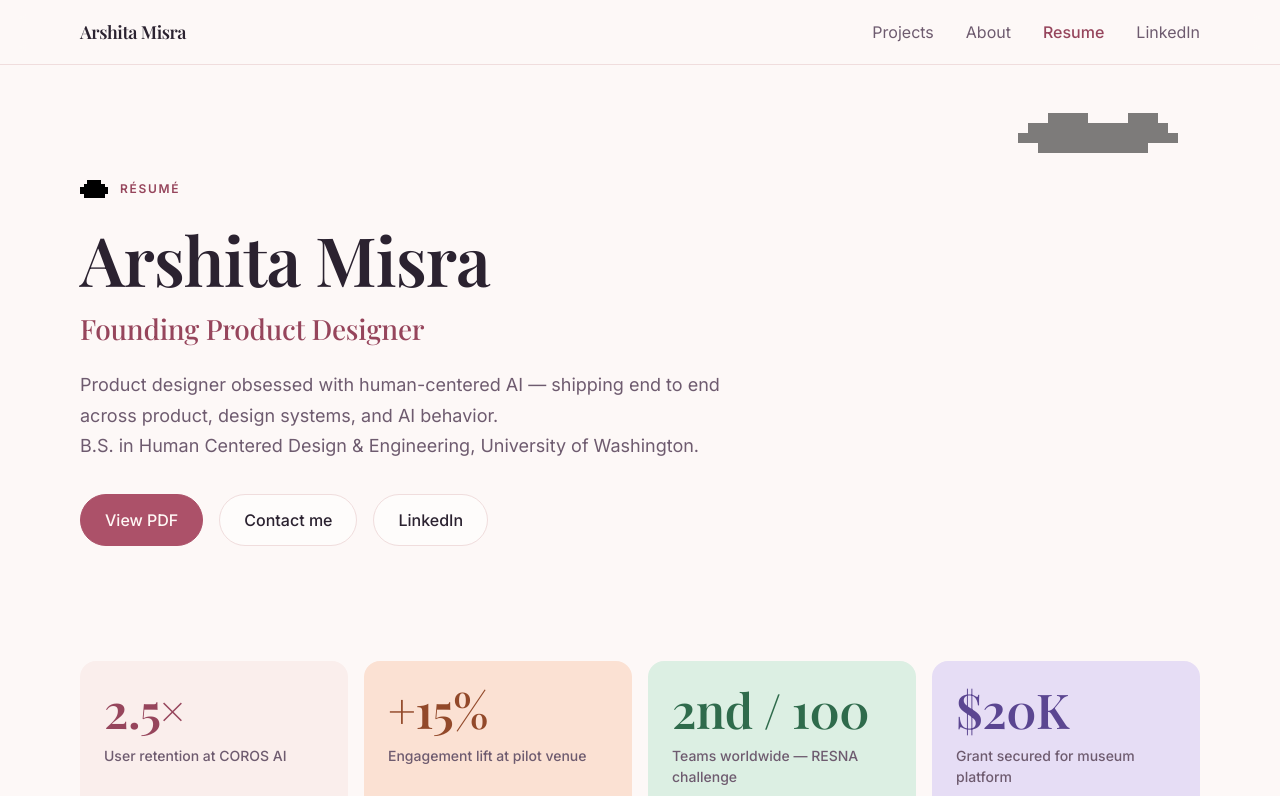
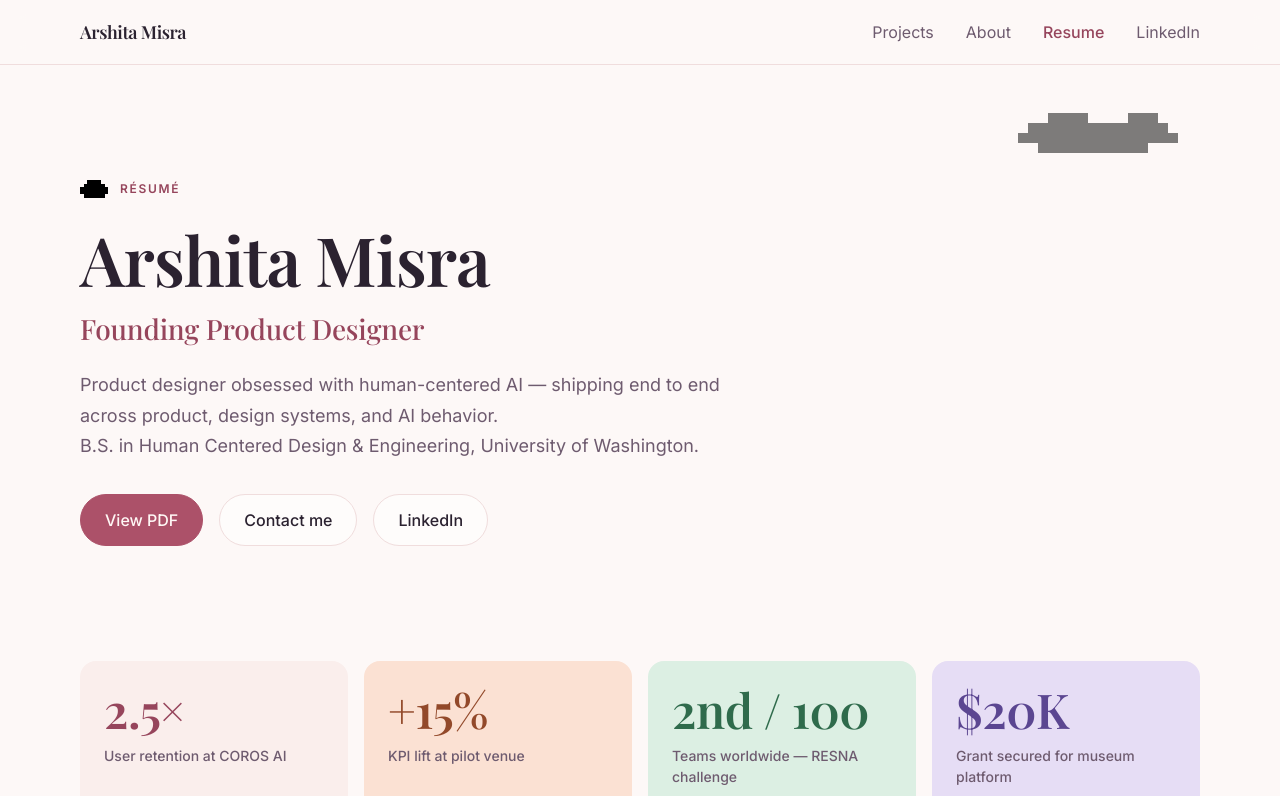
Before and after one commit to arshitamisraco/my-portfolio, a Next.js app: page /resume in a window 1280 px wide. Shown: the top 796 px of the page. Built offline with nearby package versions, Linux system fonts and the light colour scheme; a web font is replaced by a local one.

Commit message:
Update engagement metric label for clarity

```diff
--- a/app/resume/page.tsx
+++ b/app/resume/page.tsx
@@ -16,7 +16,7 @@ export const metadata: Metadata = {
 /* ---------- Headline impact metrics ---------- */
 const STATS: { value: string; label: string; tone: ChipTone }[] = [
   { value: "2.5×", label: "User retention at COROS AI", tone: "pink" },
-  { value: "+15%", label: "Engagement lift at pilot venue", tone: "peach" },
+  { value: "+15%", label: "KPI lift at pilot venue", tone: "peach" },
   { value: "2nd / 100", label: "Teams worldwide — RESNA challenge", tone: "mint" },
   { value: "$20K", label: "Grant secured for museum platform", tone: "lavender" },
 ];
```
